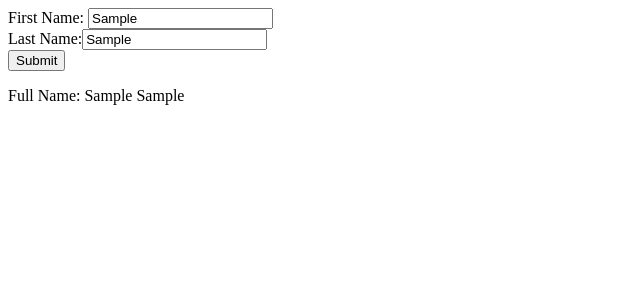
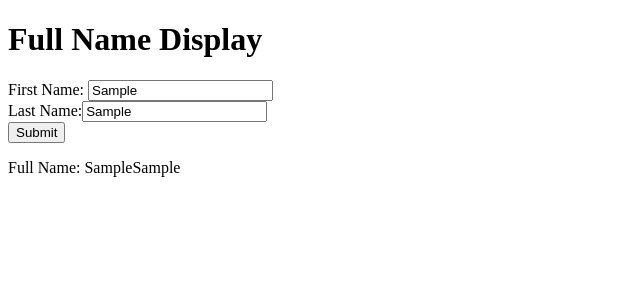
Before and after one commit to mohmadimran/x-display-fullname, a React (Create React App) app: page / in a window 1280 px wide. Both pictures are taken after typing "Sample", "Sample" into the empty fields and a click on the button "Submit". Shown: the top 300 px of the page, without its empty margins (0-640 px from the left). Built offline with nearby package versions, Linux system fonts and the light colour scheme.

Commit message:
add heading to name ocomponent

```diff
--- a/src/component/NameComponent.js
+++ b/src/component/NameComponent.js
@@ -1,22 +1,20 @@
 import { useState } from "react";
 
-export default function NameComponent() {
+export default function App() {
   const [firstName, setFirstName] = useState("");
   const [lastName, setLastName] = useState("");
-  const [isFullName, setFullName] = useState(false);
-
+  const [fullName, setFullName] = useState("");
   const handleSubmit = (e) => {
     e.preventDefault();
-    if (!firstName.trim() || !lastName.trim()) {
+    if (!firstName || !lastName) {
       return;
     }
-    setFullName(true);
+    setFullName(`${firstName}${lastName}`);
   };
-
-  const fullName = `${firstName.trim()} ${lastName.trim()}`;
 
   return (
     <div>
+      <h1>Full Name Display</h1>
       <form onSubmit={handleSubmit}>
         <div>
           <label htmlFor="firstName">First Name: </label>
@@ -43,7 +41,11 @@ export default function NameComponent() {
         <button type="submit">Submit</button>
       </form>
 
-      <div>{isFullName ? (<p>Full Name: {fullName}</p>) : null} </div>
+      {fullName && (
+        <div>
+          <p>Full Name: {fullName}</p>
+        </div>
+      )}
     </div>
   );
 }
```
